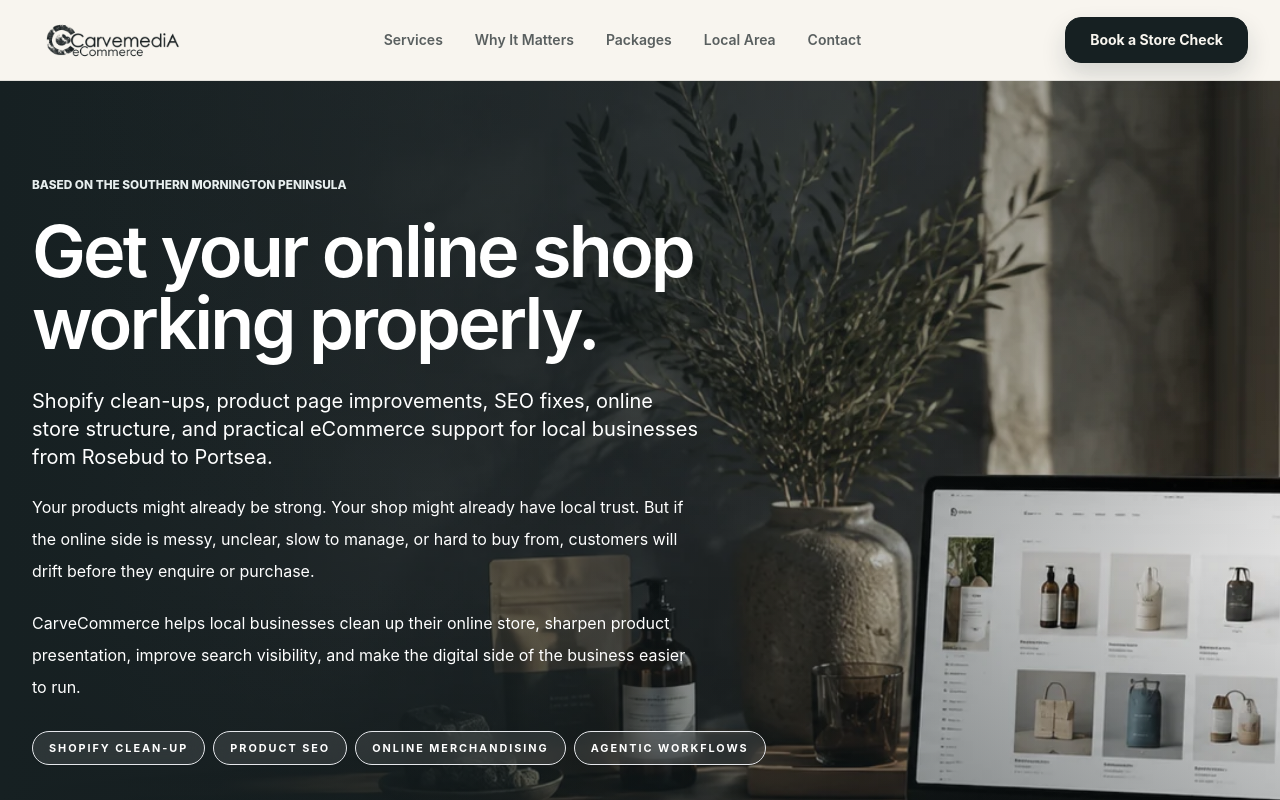
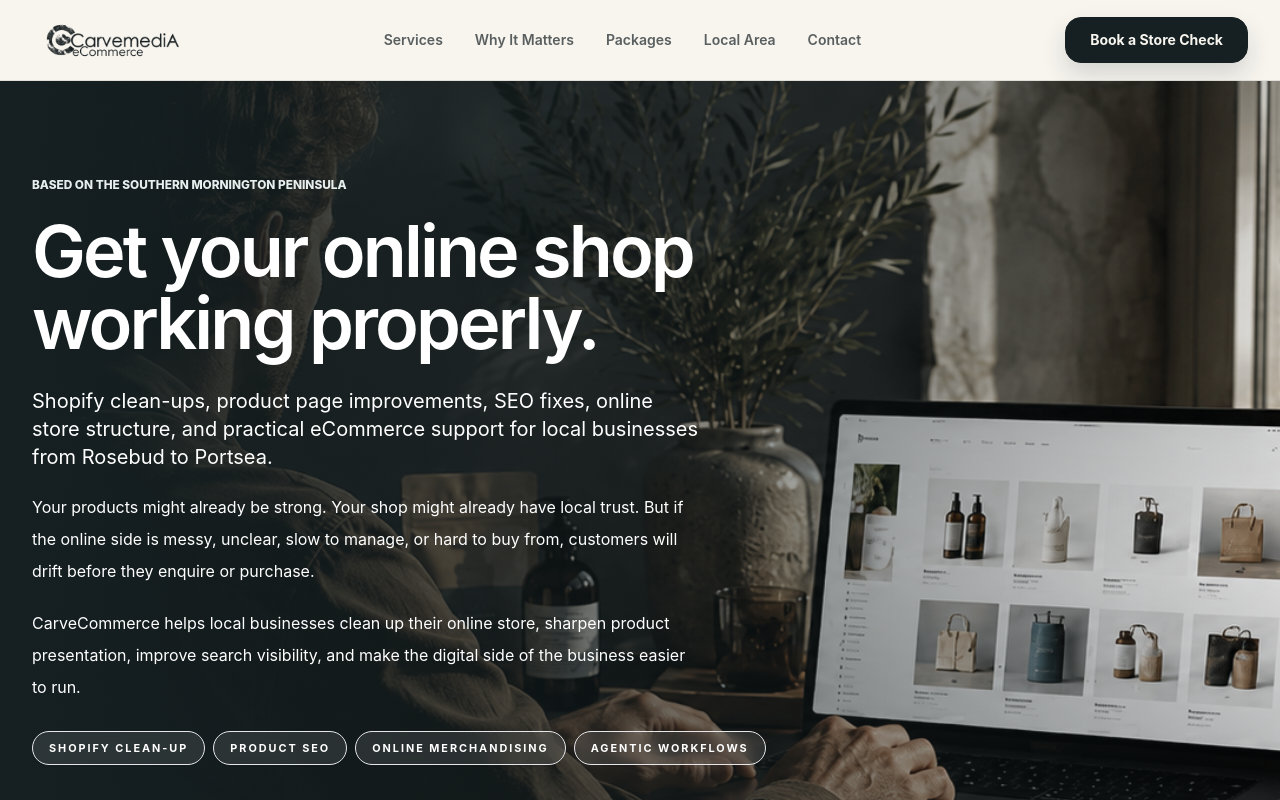
Before and after one commit to KeithRV/carvemedia-ecommerce, a React (Vite) app: page / in a window 1280 px wide. Shown: the top 800 px of the page. Built offline with nearby package versions, Linux system fonts and the light colour scheme.

Commit message:
Update site

```diff
--- a/src/components/Hero.tsx
+++ b/src/components/Hero.tsx
@@ -14,7 +14,7 @@
       className="relative isolate overflow-hidden bg-charcoal text-white"
     >
       <img
-        src="/images/hero-background.webp"
+        src="/images/hero-background.png"
         alt="Coastal workspace with laptop showing an online shop"
         className="absolute inset-0 h-full w-full object-cover"
         fetchPriority="high"
```
Also changed, not shown: public/images/hero-background.png (added).
